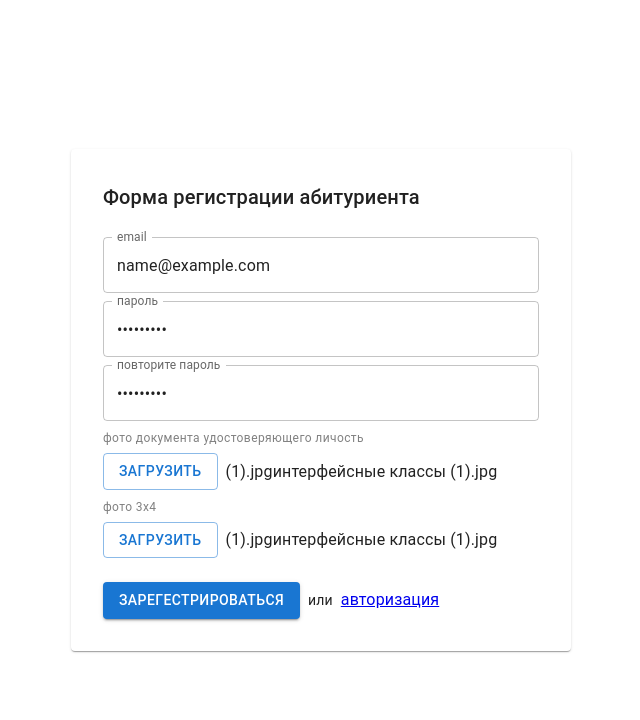
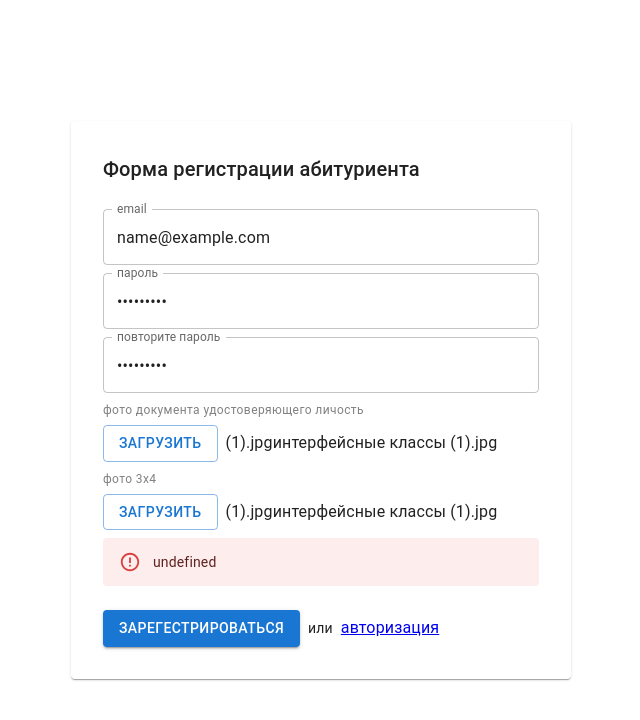
Before and after one commit to doyouwannatea/term-paper-3rd-year-2th-semester, a React (Vite) app in the folder client/: page /welcome/student-registration in a window 1280 px wide. Both pictures are taken after typing "name@example.com", "Sample123", "Sample123" into the empty fields and a click on the button "ЗАРЕГЕСТРИРОВАТЬСЯ". Shown: the top 720 px of the page, without its empty margins (319-959 px from the left). Built offline with nearby package versions, Linux system fonts and the light colour scheme; no server answers.

Commit message:
сделал регистрацию, отображаю email в ЛК

```diff
--- a/client/src/containers/StudentRegistrationForm.tsx
+++ b/client/src/containers/StudentRegistrationForm.tsx
@@ -1,14 +1,46 @@
-import { Typography, TextField, Button, Stack } from '@mui/material';
-import { Link } from 'react-router-dom';
+import {
+  Typography,
+  TextField,
+  Button,
+  Stack,
+  Alert,
+} from '@mui/material';
+import { FetchBaseQueryError } from '@reduxjs/toolkit/dist/query';
+import { useState } from 'react';
+import { Link, useNavigate } from 'react-router-dom';
 import FileInput from '../components/FileInput';
 import { RoutePaths } from '../router/AppRouter';
+import {
+  useAuthMutation,
+  useRegisterMutation,
+} from '../store/services/specialtyApi';
 
 const StudentRegistrationForm = () => {
-  const submit: React.FormEventHandler<HTMLFormElement> = (event) => {
+  const navigate = useNavigate();
+  const [auth] = useAuthMutation();
+  const [register, { isError, error, isLoading }] =
+    useRegisterMutation();
+  const [warning, setWarning] = useState('');
+  const [password, setPassword] = useState('');
+  const [passwordAgain, setPasswordAgain] = useState('');
+  const [email, setEmail] = useState('');
+  const submit: React.FormEventHandler<HTMLFormElement> = async (
+    event
+  ) => {
     event.preventDefault();
-    const formData = new FormData();
-    formData.append('email', '');
-    formData.append('password', '');
+    setWarning('');
+    if (!password || !email)
+      return setWarning('введите регистрационные данные');
+    if (password !== passwordAgain)
+      return setWarning('вы неправильно повторили пароль');
+    try {
+      await register({ email, password }).unwrap();
+      await auth({ email, password }).unwrap();
+      navigate(RoutePaths.HOME, { replace: true });
+      window.location.reload();
+    } catch (error) {
+      console.log(error);
+    }
   };
 
   return (
@@ -16,17 +48,43 @@ const StudentRegistrationForm = () => {
       <Typography variant="h6" component="div" mb={2}>
         Форма регистрации абитуриента
       </Typography>
-      <TextField type="email" label="email" variant="outlined" />
-      <TextField type="password" label="пароль" variant="outlined" />
       <TextField
+        value={email}
+        onChange={(e) => setEmail(e.target.value)}
+        type="email"
+        label="email"
+        variant="outlined"
+      />
+      <TextField
+        value={password}
+        onChange={(e) => setPassword(e.target.value)}
+        type="password"
+        label="пароль"
+        variant="outlined"
+      />
+      <TextField
+        value={passwordAgain}
+        onChange={(e) => setPasswordAgain(e.target.value)}
         type="password"
         label="повторите пароль"
         variant="outlined"
       />
       <FileInput label="фото документа удостоверяющего личость" />
       <FileInput label="фото 3x4" />
+      {isError && (
+        <Alert severity="error">
+          {String((error as FetchBaseQueryError)?.data)}
+        </Alert>
+      )}
+      {!isError && warning && (
+        <Alert severity="warning">{warning}</Alert>
+      )}
       <Stack gap={1} alignItems="center" direction="row" mt={2}>
-        <Button type="submit" variant="contained">
+        <Button
+          disabled={isLoading}
+          type="submit"
+          variant="contained"
+        >
           зарегестрироваться
         </Button>
         <Typography variant="body2">или</Typography>
--- a/client/src/pages/UserPage.tsx
+++ b/client/src/pages/UserPage.tsx
@@ -26,11 +26,19 @@ const UserPageTitle: React.FC<{ children: React.ReactNode }> = ({
 
 const UserData: React.FC<{
   exams: Exam[];
-}> = ({ exams }) => (
+  email: string;
+}> = ({ exams, email }) => (
   <Box component="section">
     <UserPageTitle>Ваши данные</UserPageTitle>
     <Grid container spacing={2}>
       {/* Документ, удостоверяющий личность */}
+      <Grid item xs={4}>
+        <Typography variant="body1">Email</Typography>
+      </Grid>
+      <Grid item xs={8}>
+        {email}
+      </Grid>
+
       <Grid item xs={4}>
         <Typography variant="body1">
           Документ, удостоверяющий личность
@@ -100,7 +108,10 @@ const UserPage = () => {
 
   return (
     <PageLayout>
-      <UserData exams={studentData?.exams || []} />
+      <UserData
+        email={studentData?.student_email || ''}
+        exams={studentData?.exams || []}
+      />
       {isLoading && 'загрузка...'}
       {studentSpicialities && !isLoading && (
         <UserSpecialties
--- a/client/src/store/services/specialtyApi.ts
+++ b/client/src/store/services/specialtyApi.ts
@@ -7,8 +7,8 @@ import { Specialty, StudentSpecialty } from '../../models/Specialty';
 import { StudentData } from '../../models/StudentData';
 
 type AuthRequest = {
-  password?: string;
-  email?: string;
+  password: string;
+  email: string;
 };
 
 type SendSpecialtyApplicationRequest = {
@@ -28,9 +28,20 @@ export const specialtyApi = createApi({
     credentials: 'include',
   }),
   endpoints: (builder) => ({
-    auth: builder.mutation<StudentData, AuthRequest>({
+    auth: builder.mutation<StudentData, Partial<AuthRequest>>({
       query: (userData) => ({
         url: 'auth',
+        body: userData,
+        method: 'POST',
+      }),
+      invalidatesTags: ['getStudentSpecialties'],
+    }),
+    register: builder.mutation<
+      { status: string },
+      Required<AuthRequest>
+    >({
+      query: (userData) => ({
+        url: 'register',
         body: userData,
         method: 'POST',
       }),
@@ -75,4 +86,5 @@ export const {
   useSendSpecialtyApplicationMutation,
   useGetStudentSpecialtiesQuery,
   useDeleteSpecialtyApplicationMutation,
+  useRegisterMutation,
 } = specialtyApi;
```
Also changed, not shown: 1 other file (tests, documents, lock files or other folders).
